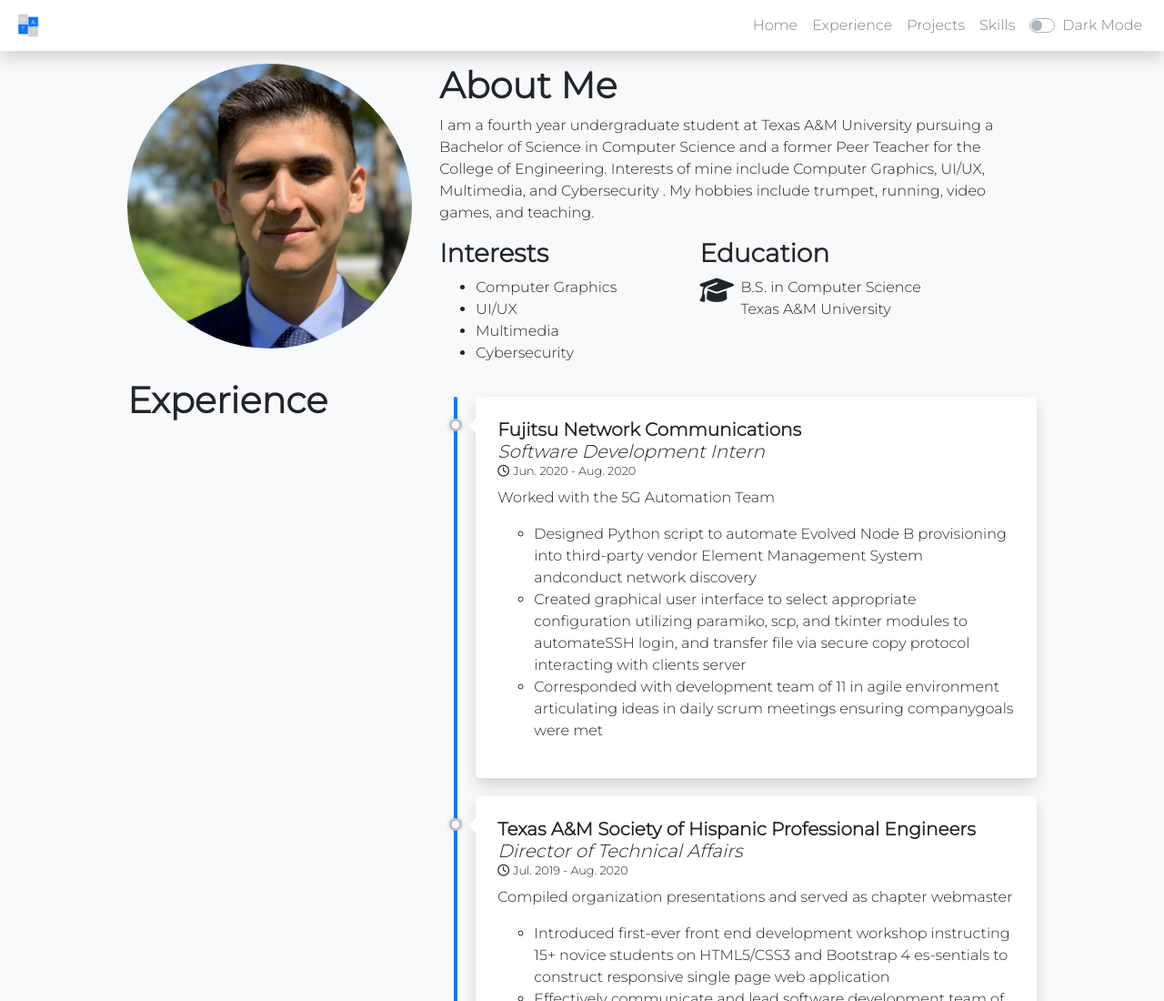
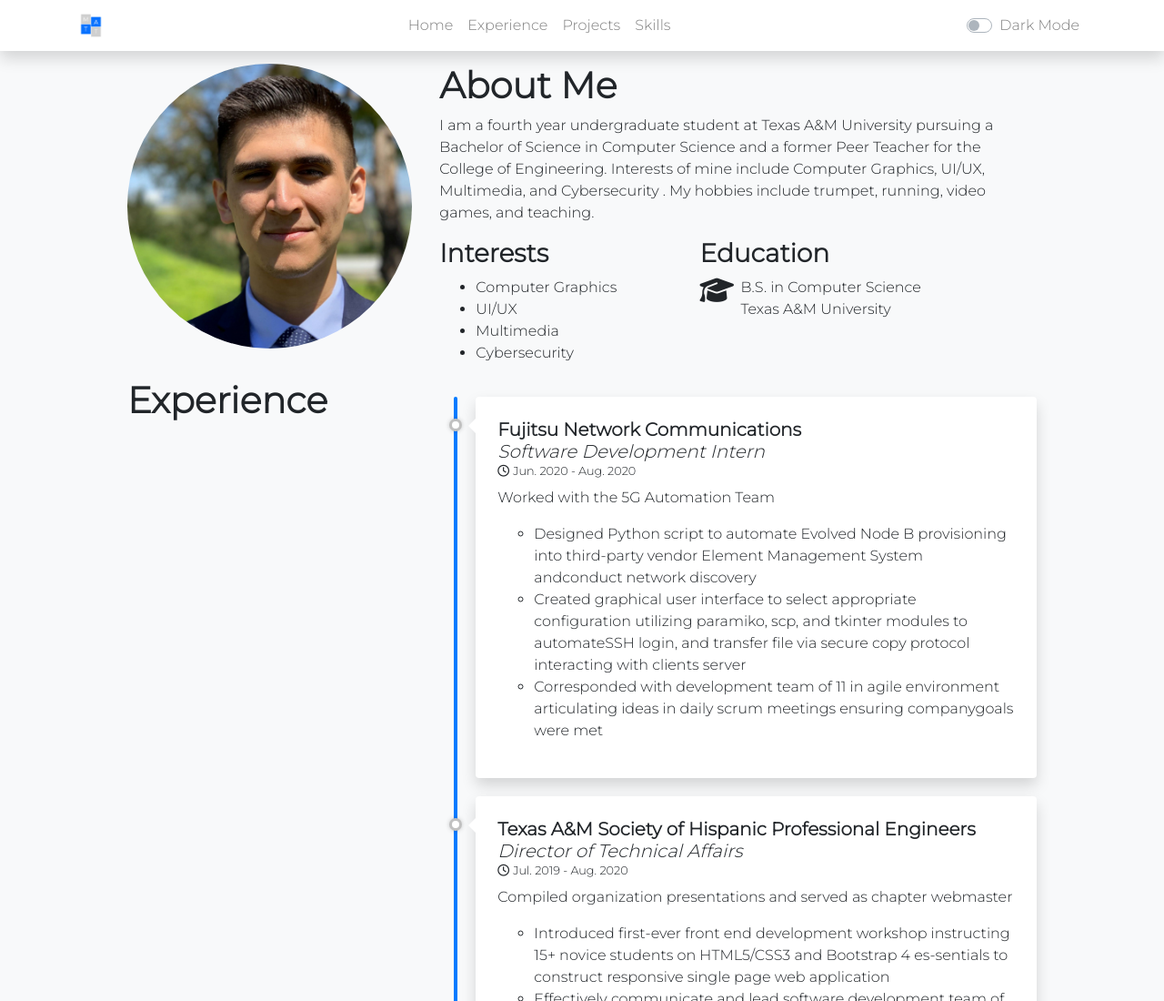
Before and after one commit to MKanarr/mkanarr, a plain HTML site: page index.html in a window 1280 px wide. Shown: the top 1100 px of the page at 91% size. Drawn offline with nearby package versions, Linux system fonts and the light colour scheme.

Commit message:
fixed nav

```diff
--- a/css/darkmode.css
+++ b/css/darkmode.css
@@ -8,7 +8,7 @@
     color: #eee !important;
   }
 
-  [data-theme="dark"] .nav-link, .navbar-light, .fa-github.proj, .fa-bars, .navbar-brand {
+  [data-theme="dark"] .nav-link, .navbar-light, .fa-github.proj, .fa-bars, .navbar-brand, .heading {
     color: #eee !important;
   }
 
--- a/css/style.css
+++ b/css/style.css
@@ -1,6 +1,10 @@
 body {
     font-family: 'Montserrat', sans-serif;
     background-color: #F8F9FA;
+}
+
+.heading {
+    color: #212529;
 }
 
 .landing {
--- a/index.html
+++ b/index.html
@@ -23,14 +23,15 @@
   <body>
     <!--Navigation-->
     <nav class="navbar navbar-expand-lg navbar-light bg-light shadow fixed-top">
-      <a class="navbar-brand" href="#">
+      <div class="container">
+        <a class="navbar-brand">
           <img src="img/mK.png" width="30" height="30" class="d-inline-block align-top rounded" alt="">
         </a>
         <button class="navbar-toggler" type="button" data-toggle="collapse" data-target="#navbarNav" aria-controls="navbarNav" aria-expanded="false" aria-label="Toggle navigation">
           <i class="fas fa-bars"></i>
         </button>
         <div class="collapse navbar-collapse" id="navbarNav">
-        <ul class="nav navbar-nav navbar-right ml-auto">
+          <ul class="nav navbar-nav ml-auto">
             <li class="nav-item">
               <li class="nav-item">
                 <a data-link="home" class="nav-link scroll_to" href="#home">Home</a>
@@ -44,6 +45,10 @@
               <li class="nav-item">
                 <a data-link="projects" class="nav-link scroll_to" href="#skills">Skills</a>
               </li>
+            </li>
+          </ul>
+
+          <ul class="nav navbar-nav navbar-right ml-auto">
               <a class="nav-link">
                 <div class="custom-control custom-switch">
                     <input type="checkbox" class="custom-control-input" id="darkSwitch" />
@@ -52,6 +57,7 @@
               </a>
             </li>
           </ul>
+        </div>
       </div>
     </nav>
 
```
Lines whose indentation alone changed are shown as unchanged.
